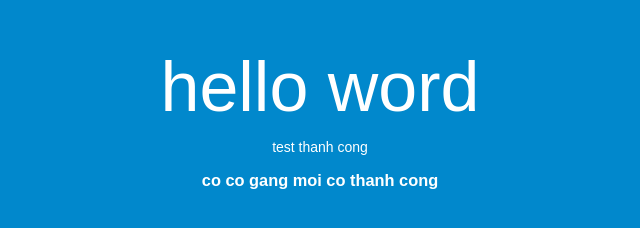
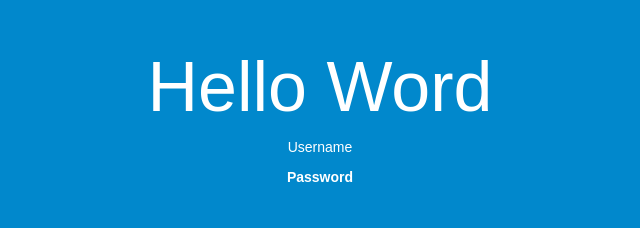
Before and after one commit to luu-nhut-github/testcode, a plain HTML site: page index.html in a window 1280 px wide. Shown: the whole page, without its empty margins (320-960 px from the left). Drawn offline with Linux system fonts and the light colour scheme.

Commit message:
thay doi lan 4

```diff
--- a/index.html
+++ b/index.html
@@ -18,22 +18,22 @@
     }
 
     h2 {
-      font-size: 400%;
+      font-size: 100%;
       font-weight: normal;
       margin-bottom: 0;
     }
-    h2 {
+    h3 {
       font-size: 100%;
-      font-weight: normal;
-      margin-bottom: 0;
+      font-weight: manual;
+      margin-bottom: 1;
     }
   </style>
 </head>
 <body>
   <div align="center">
-    <h1>hello word</h1>
-    <h2>test thanh cong</h2>
-    <h3>co co gang moi co thanh cong</h3>
+    <h1>Hello Word</h1>
+    <h2>Username</h2>
+    <h3>Password</h3>
   </div>
 </body>
 </html>
```
